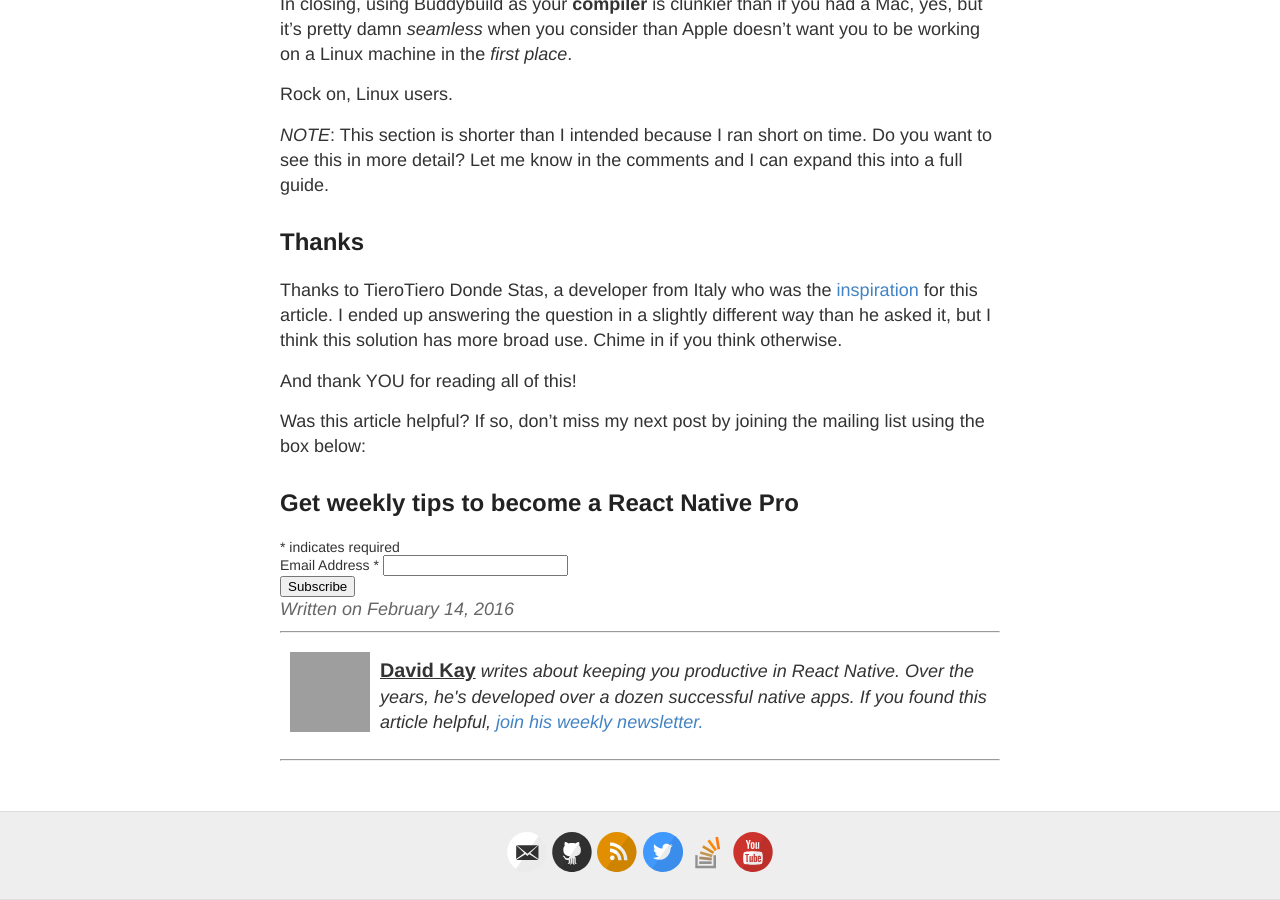
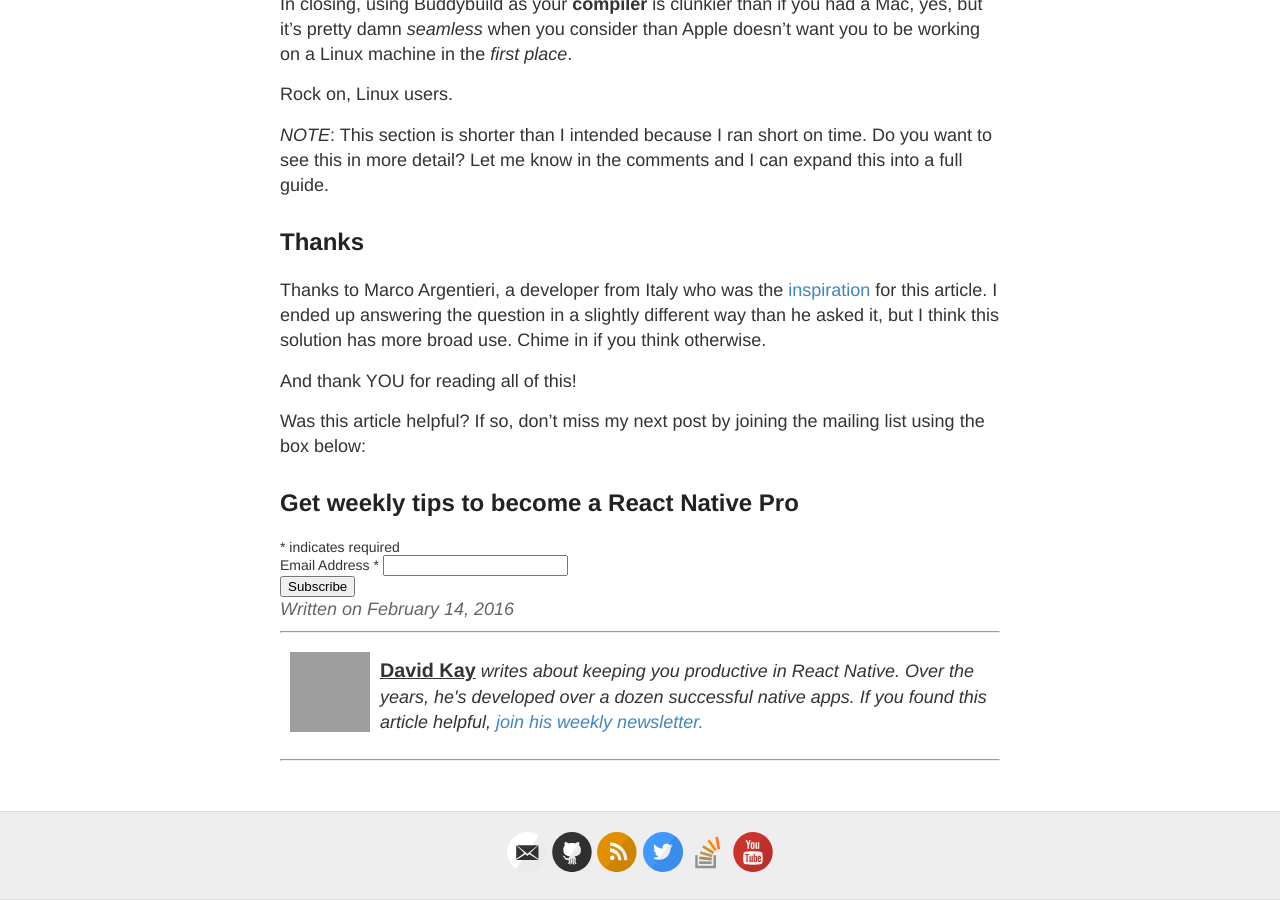
Before and after one commit to ProReactNative/proreactnative.github.io, a Jekyll site: the page built from _posts/2016-02-14-How-to-Develop-iOS-Apps-on-Linux-Using-React-Native.md, in a window 1280 px wide and 900 px high, scrolled down 19853 px. Built offline with Jekyll 4.4.1, drawn with Linux system fonts in a browser that asks for light colours; Markdown is read by kramdown in place of the engine named in the settings; comment, search, counter and statistics services are not loaded; grey boxes are pictures that could not be loaded.

Commit message:
Now using Marco's real name.

```diff
--- a/_posts/2016-02-14-How-to-Develop-iOS-Apps-on-Linux-Using-React-Native.md
+++ b/_posts/2016-02-14-How-to-Develop-iOS-Apps-on-Linux-Using-React-Native.md
@@ -376,7 +376,7 @@ _NOTE_: This section is shorter than I intended because I ran short on time. Do
 
 ## Thanks
 
-Thanks to TieroTiero Donde Stas, a developer from Italy who was the [inspiration](https://www.facebook.com/groups/react.native.community/permalink/719448644857383/?comment_id=719517778183803&comment_tracking=%7B%22tn%22%3A%22R2%22%7D) for this article. I ended up answering the question in a slightly different way than he asked it, but I think this solution has more broad use. Chime in if you think otherwise.
+Thanks to Marco Argentieri, a developer from Italy who was the [inspiration](https://www.facebook.com/groups/react.native.community/permalink/719448644857383/?comment_id=719517778183803&comment_tracking=%7B%22tn%22%3A%22R2%22%7D) for this article. I ended up answering the question in a slightly different way than he asked it, but I think this solution has more broad use. Chime in if you think otherwise.
 
 And thank YOU for reading all of this!
 
```
